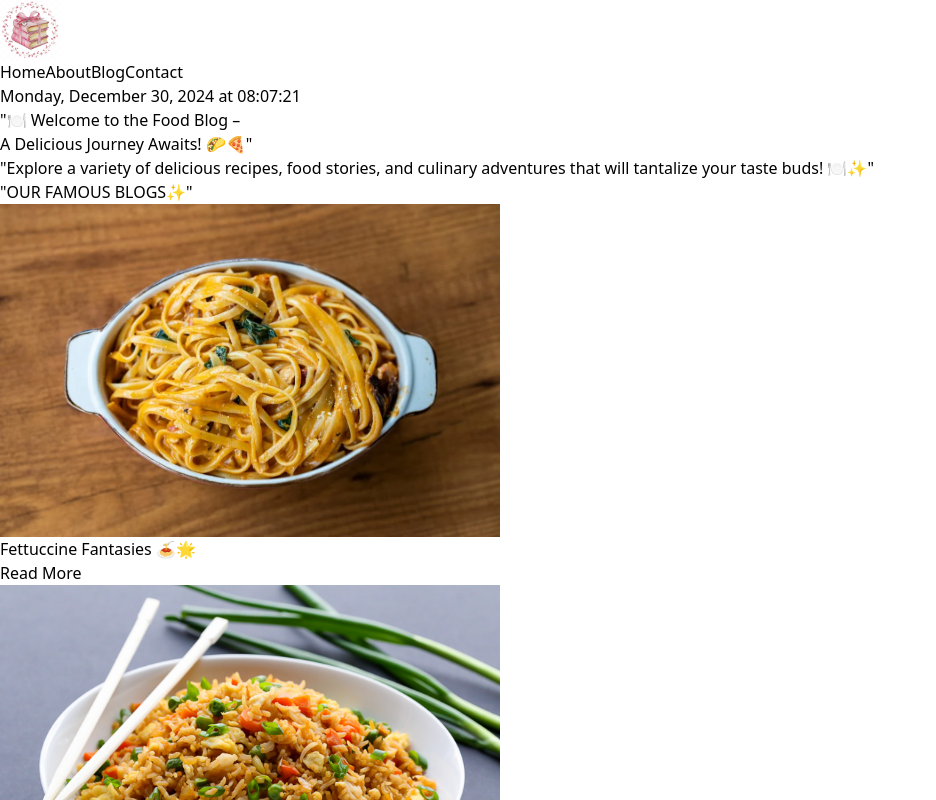
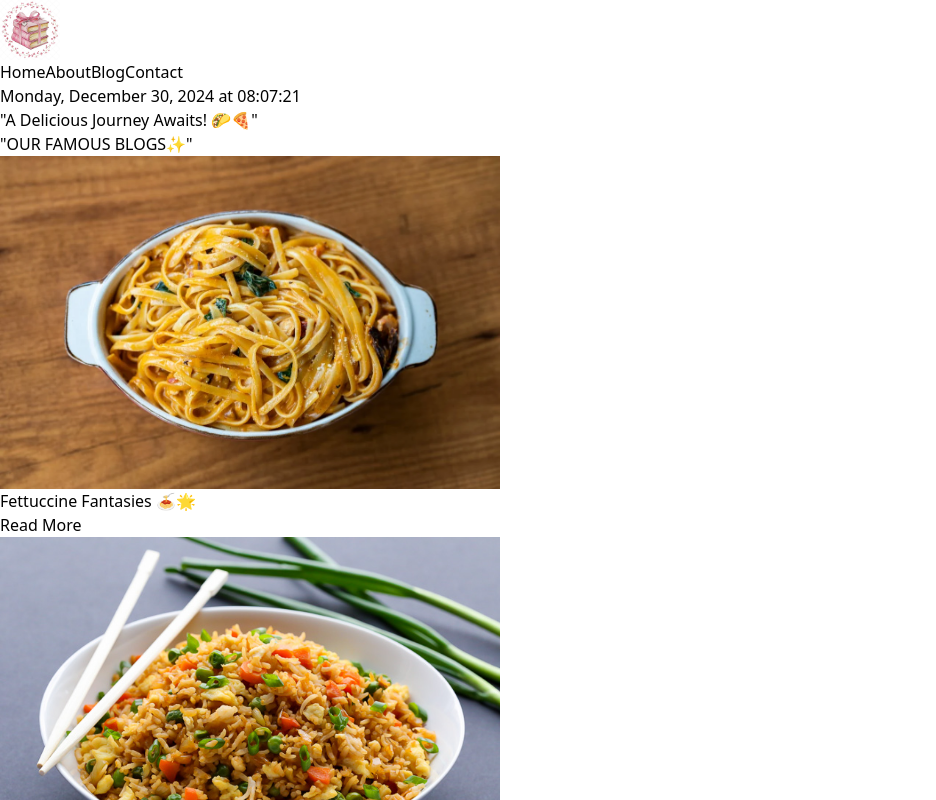
Before and after one commit to Fatima2209zIT/cooking-blog, a Next.js app: page /blogPage in a window 1280 px wide. Shown: the top 800 px of the page, without its empty margins (0-936 px from the left). Built offline with nearby package versions, Linux system fonts and the light colour scheme.

Commit message:
Update page.tsx

```diff
--- a/src/app/blogPage/page.tsx
+++ b/src/app/blogPage/page.tsx
@@ -41,10 +41,7 @@ export default function Home() {
     <div className="bg-gradient-to-r from-pink-200 to-pink-300">
       <Navbar />
       <h1 className="text-4xl font-bold text-center mt-4 animate__animated animate__fadeInUp animate__delay-1s">
-        "🍽️ Welcome to the Food Blog – <br />A Delicious Journey Awaits! 🌮🍕"
-      </h1>
-      <h1 className="text-lg text-gray-400 text-center mt-4 border border-gray-300 rounded-lg p-4 animate__animated animate__fadeInUp animate__delay-2s">
-        "Explore a variety of delicious recipes, food stories, and culinary adventures that will tantalize your taste buds! 🍽️✨"
+        "A Delicious Journey Awaits! 🌮🍕"
       </h1>
       <h1 className="text-3xl font-bold text-center mt-4 animate__animated animate__fadeInUp animate__delay-3s">
         "OUR FAMOUS BLOGS✨"
```
